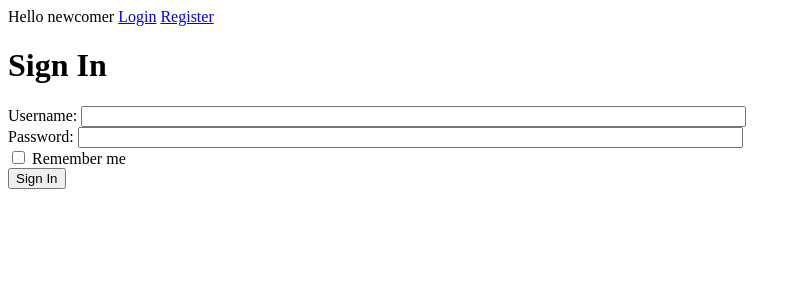
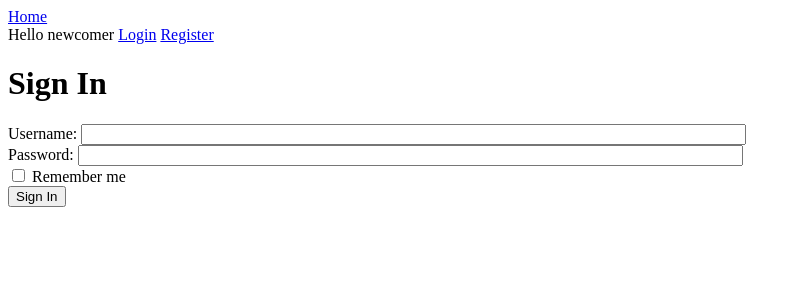
Before and after one commit to danrr/SELP, a Flask app: page /login in a window 1280 px wide. Shown: the top 300 px of the page, without its empty margins (0-801 px from the left). Run offline with Flask 2, Linux system fonts and the light colour scheme.

Commit message:
Adding home link to header

```diff
--- a/app/templates/partials/_user.html
+++ b/app/templates/partials/_user.html
@@ -1,3 +1,7 @@
+<div class="navigation">
+    <a href="{{ url_for('home') }}">Home</a>
+</div>
+
 <div class="login">
     {%if g.user.is_authenticated() %}
         <a href="{{ url_for('user', username=g.user.username) }}">Hello, {{ g.user.username }}!</a> <a href="{{ url_for('logout') }}">Logout</a>
```
